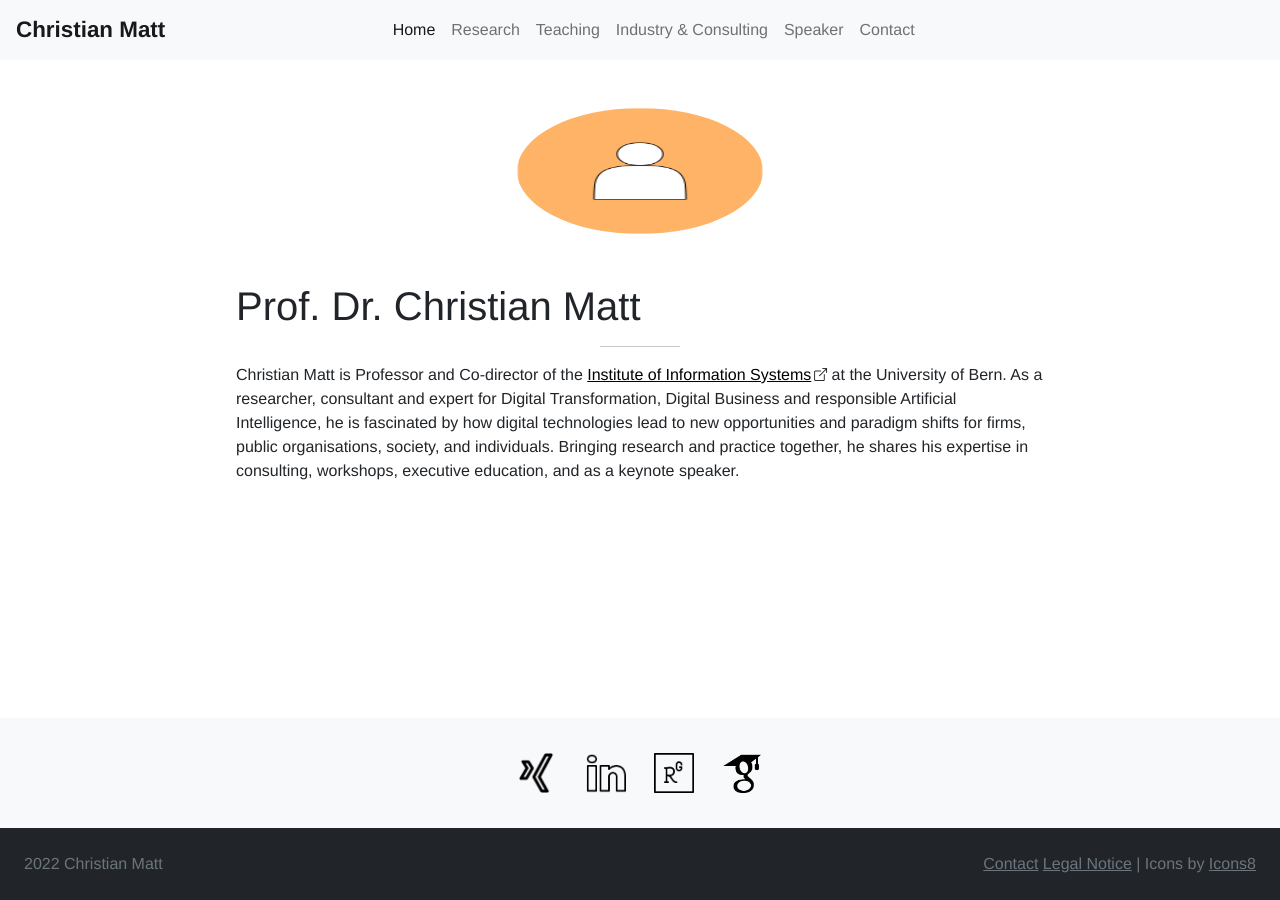
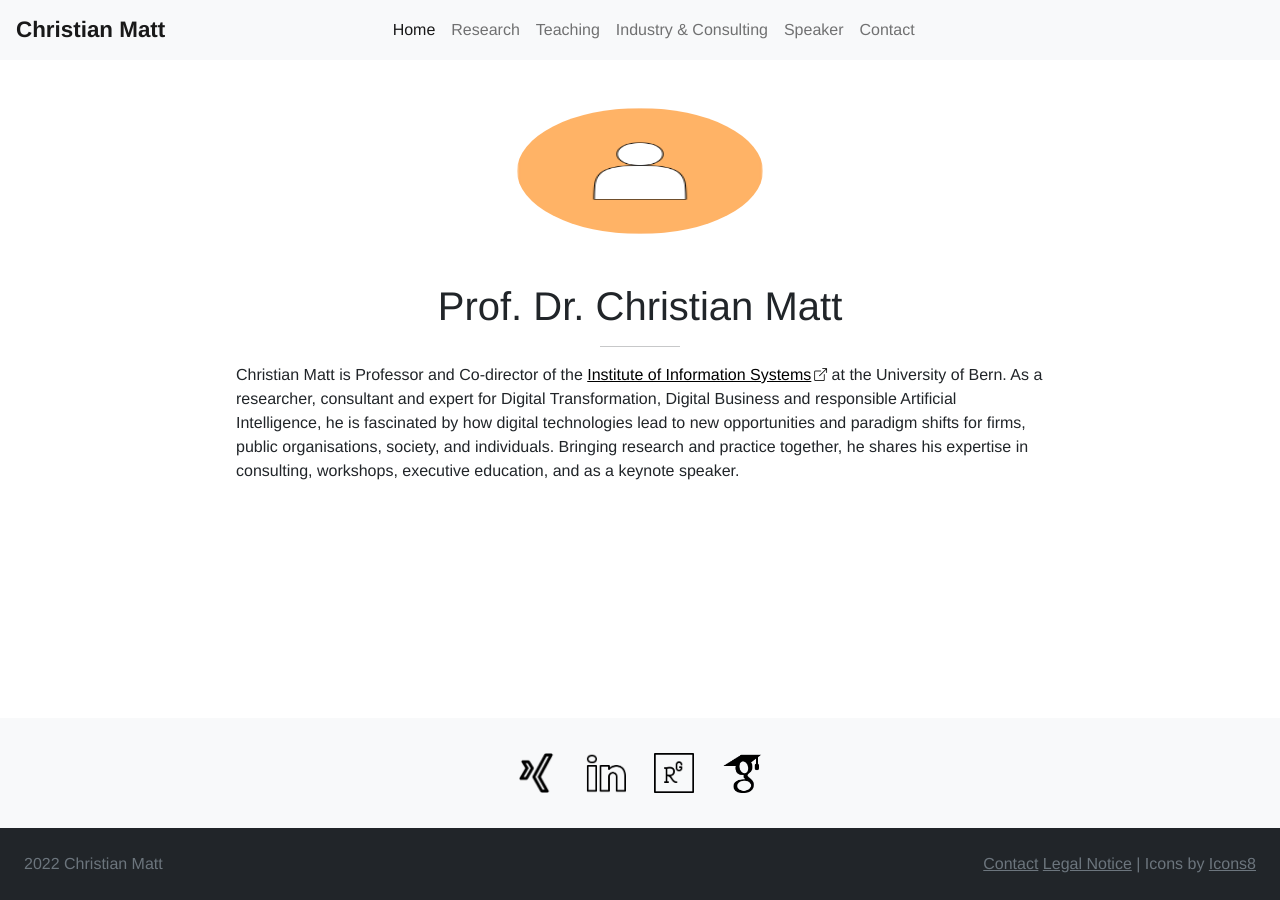
Before and after one commit to christian-matt/christian-matt.github.io, a Jekyll site: the page built from index.md, in a window 1280 px wide. Built offline with Jekyll 4.4.1, drawn with Linux system fonts in a browser that asks for light colours.

Commit message:
Temporary patch for page titles.

```diff
--- a/_sass/theme.scss
+++ b/_sass/theme.scss
@@ -31,6 +31,11 @@ hr {
   height: 126px;
   width: 246px;
   border-radius: 10px !important;
+}
+
+// remove with pushed default
+.page-heading {
+  text-align: center !important;
 }
 
 .h1 {
```
